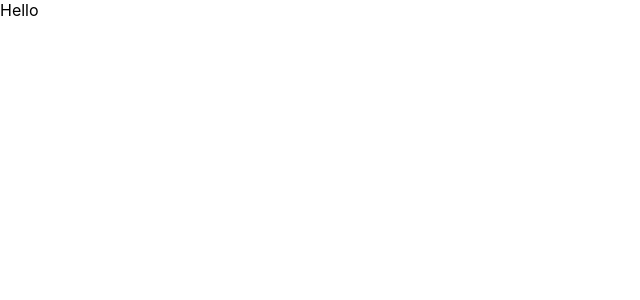
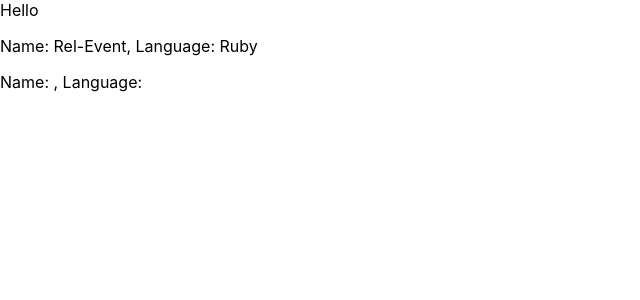
Before and after one commit to MikeShahin/portfolio, a React (Create React App) app: page / in a window 1280 px wide. Shown: the top 300 px of the page, without its empty margins (0-640 px from the left). Built offline with nearby package versions, Linux system fonts and the light colour scheme.

Commit message:
added projects card to iterate over data

```diff
--- a/src/App.js
+++ b/src/App.js
@@ -1,5 +1,6 @@
 import React, { Component } from 'react';
 import './App.css';
+import ProjectsCard from './projectsCard'
 
 
 class App extends Component {
@@ -8,6 +9,7 @@ class App extends Component {
     return (
       <div>
           Hello
+          < ProjectsCard />
       </div>
     );
   }
--- a/src/projects.js
+++ b/src/projects.js
@@ -10,3 +10,5 @@ const projects = [
     picture: "",
     video: "" }
 ]
+
+export default projects
--- /dev/null
+++ b/src/projectsCard.js
@@ -0,0 +1,18 @@
+import React from 'react'
+import projects from './projects'
+
+const ProjectsCard = props => {
+
+    return(
+        <div className="project-card">
+                <>
+        {projects.map(({ name, language, description, picture, video }) => (
+        <p key={name}>Name: {name},  Language: {language} </p>
+      ))}
+    </>
+
+        </div>
+    )
+}
+
+export default ProjectsCard
```
